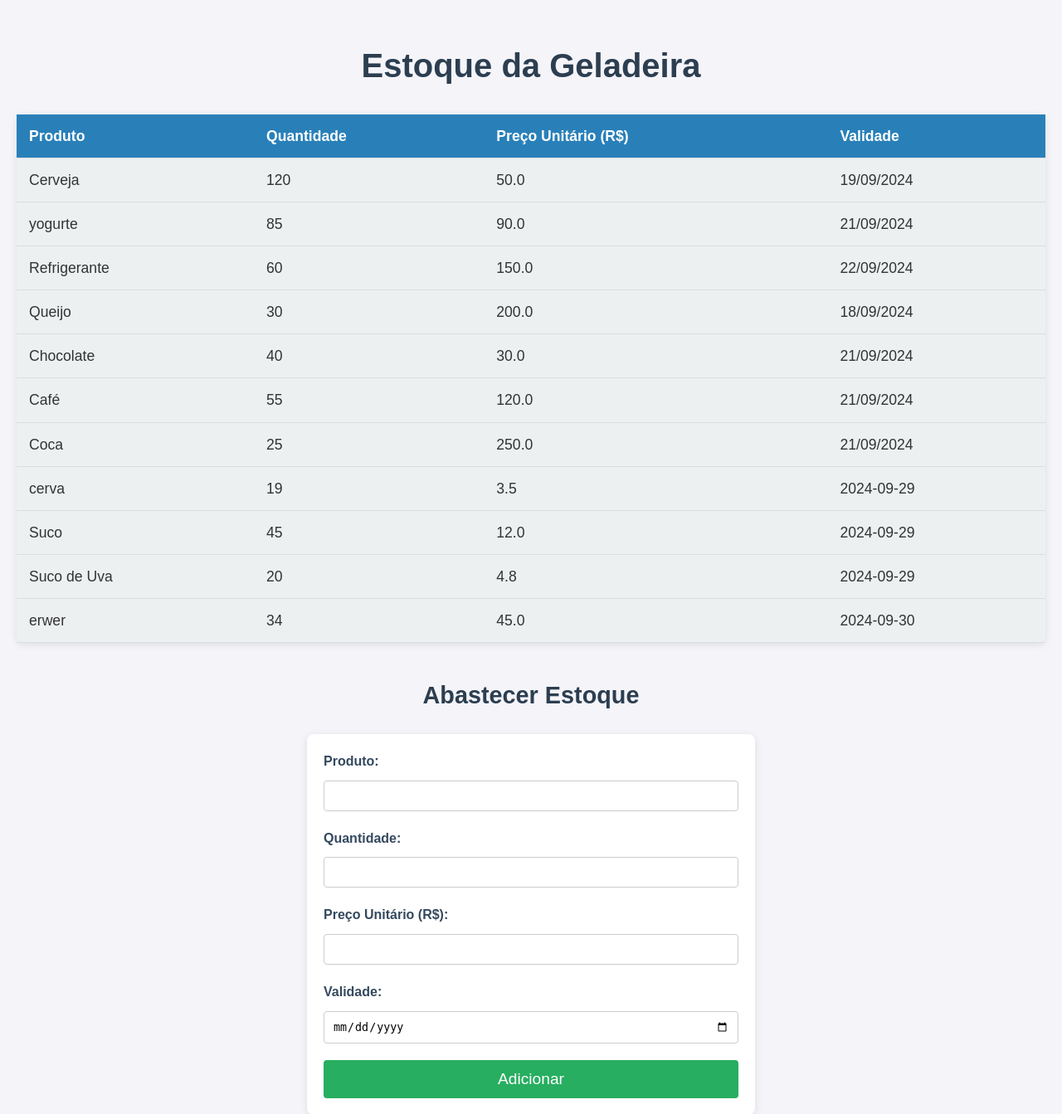
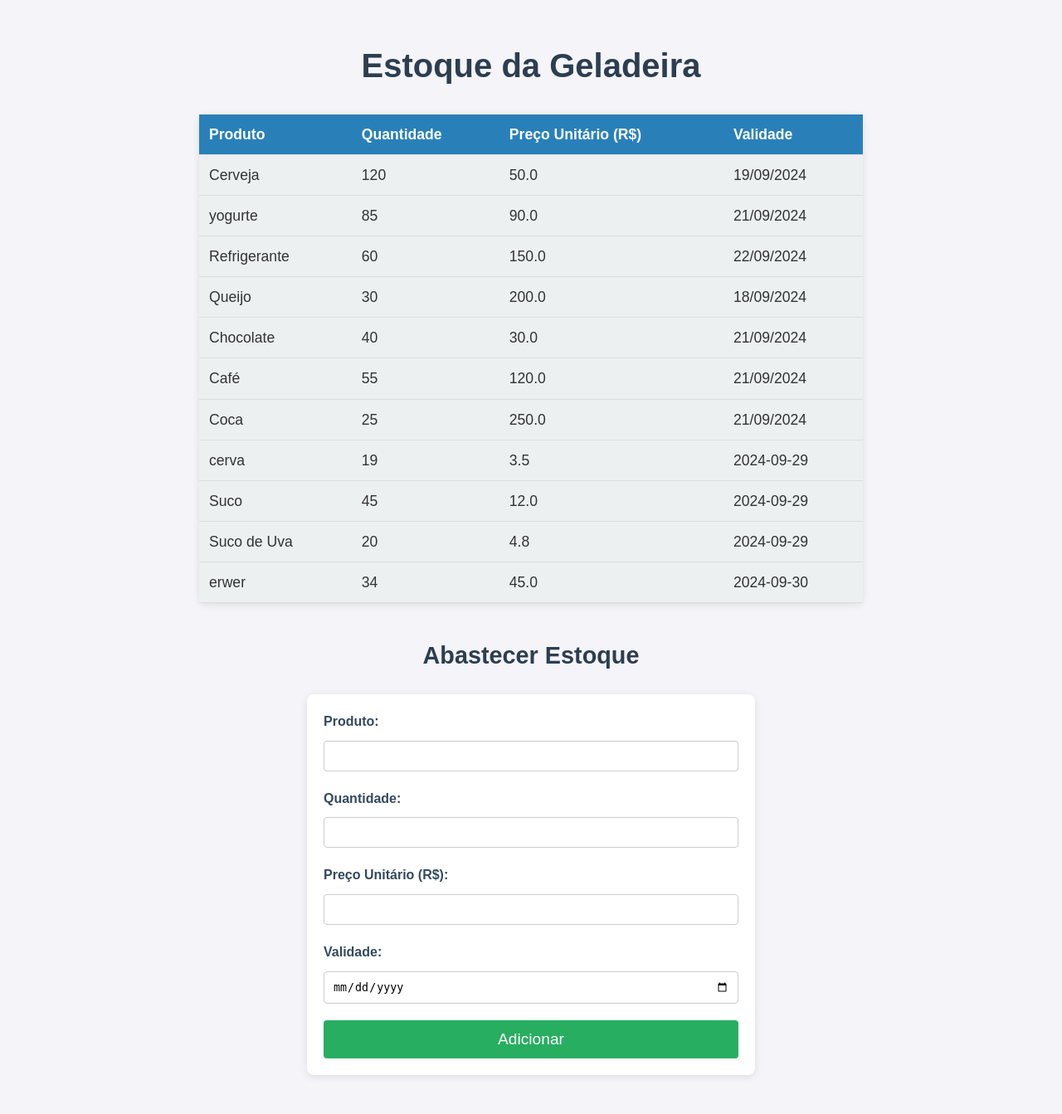
Before and after one commit to antoniopatricio22/ManoGela, a Flask app: page / in a window 1280 px wide. Shown: the top 1343 px of the page at 83% size. Run offline with Flask 3, Linux system fonts and the light colour scheme.

Commit message:
update: css

```diff
--- a/static/style.css
+++ b/static/style.css
@@ -1,4 +1,3 @@
-/* Estilos gerais */
 body {
     font-family: 'Arial', sans-serif;
     background-color: #f4f4f9;
@@ -24,9 +23,10 @@ h2 {
 
 /* Tabela */
 table {
-    width: 100%;
+    width: 80%; /* Diminui a largura da tabela */
+    max-width: 800px; /* Define um limite máximo de largura */
+    margin: 20px auto; /* Centraliza a tabela */
     border-collapse: collapse;
-    margin: 20px 0;
     font-size: 1.1em;
     background-color: #fff;
     border-radius: 8px;
@@ -34,7 +34,7 @@ table {
 }
 
 th, td {
-    padding: 12px 15px;
+    padding: 10px 12px; /* Reduzi o padding para compactar as células */
     text-align: left;
     border-bottom: 1px solid #ddd;
 }
@@ -118,6 +118,7 @@ input[type="radio"] {
 
     table {
         font-size: 0.9em;
+        width: 100%; /* Para dispositivos móveis, a tabela ocupa toda a largura */
     }
 
     h1 {
```
